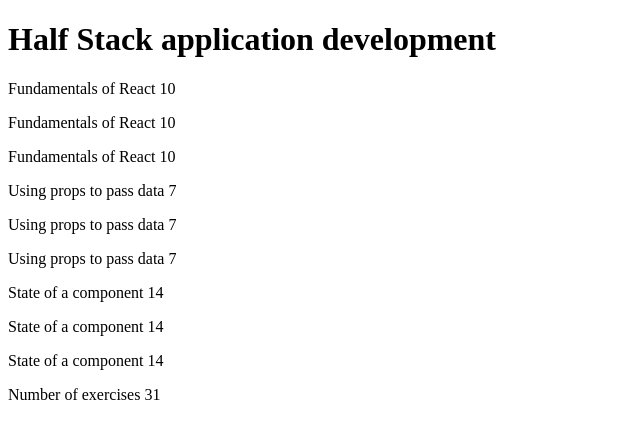
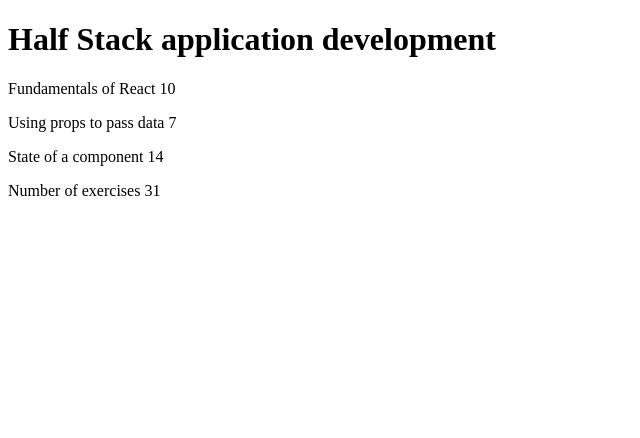
Before and after one commit to TanweerAlam/FSO2024, a React (Vite) app in the folder part1/courseinfo/: page / in a window 1280 px wide. Shown: the top 438 px of the page, without its empty margins (0-640 px from the left). Built offline with nearby package versions, Linux system fonts and the light colour scheme.

Commit message:
1.2: Course Information, step 2- bug fixed

```diff
--- a/part1/courseinfo/src/App.jsx
+++ b/part1/courseinfo/src/App.jsx
@@ -9,9 +9,9 @@ const Content = (props) => {
   console.log(props);
   return (
     <>
-      <Part part={props.part} exercises={props.exercises} />
-      <Part part={props.part} exercises={props.exercises}  />
-      <Part part={props.part} exercises={props.exercises}  />
+      <Part part={props.part[0]} exercises={props.exercises[0]} />
+      <Part part={props.part[1]} exercises={props.exercises[1]}  />
+      <Part part={props.part[2]} exercises={props.exercises[2]}  />
     </>
   )
 }
@@ -44,9 +44,7 @@ const App = () => {
   return (
     <div>
       <Header course={course}/>
-      <Content part={part1} exercises={exercises1} />
-      <Content part={part2} exercises={exercises2} />
-      <Content part={part3} exercises={exercises3} />
+      <Content part={[part1, part2, part3]} exercises={[exercises1, exercises2, exercises3]} />
       <Total exercises1={exercises1} exercises2={exercises2} exercises3={exercises3} />
     </div>
   )
```
